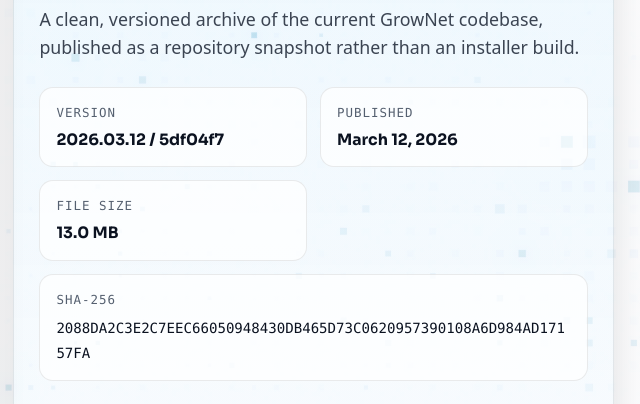
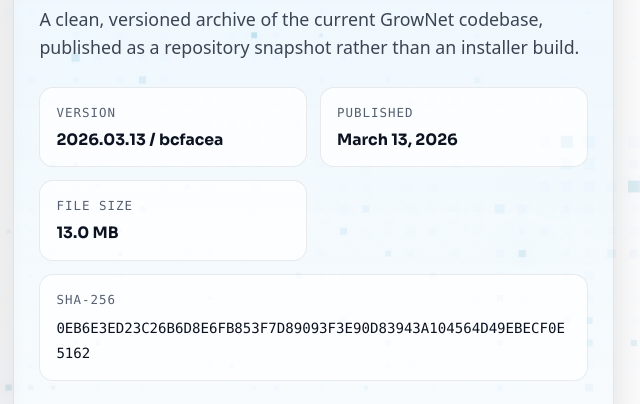
Before and after one commit to nectario/nektronai, a website built with Vite: page website/downloads.html in a window 1280 px wide. Shown: the part 868-1272 px from the top of the page, 640-1280 px from the left. Built offline with nearby package versions, Linux system fonts and the light colour scheme.

Commit message:
downloads: update GrowNet source snapshot to bcfacea

```diff
--- a/website/assets/downloads/releases.json
+++ b/website/assets/downloads/releases.json
@@ -21,12 +21,12 @@
       "eyebrow": "Current release",
       "title": "GrowNet source snapshot",
       "summary": "A clean, versioned archive of the current GrowNet codebase, published as a repository snapshot rather than an installer build.",
-      "version": "2026.03.12 / 5df04f7",
-      "published": "March 12, 2026",
+      "version": "2026.03.13 / bcfacea",
+      "published": "March 13, 2026",
       "fileSize": "13.0 MB",
-      "sha256": "2088DA2C3E2C7EEC66050948430DB465D73C0620957390108A6D984AD17157FA",
+      "sha256": "0EB6E3ED23C26B6D8E6FB853F7D89093F3E90D83943A104564D49EBECF0E5162",
       "downloadLabel": "Download ZIP",
-      "downloadHref": "https://nektron.ai/assets/downloads/grownet-source-2026-03-12-5df04f7.zip",
+      "downloadHref": "https://nektron.ai/assets/downloads/grownet-source-2026-03-13-bcfacea.zip",
       "download": true
     }
   }
--- a/website/downloads.html
+++ b/website/downloads.html
@@ -135,11 +135,11 @@
           <div class="downloads-meta" aria-label="GrowNet source snapshot release details">
             <div class="download-metric">
               <span>Version</span>
-              <strong data-download-field="version">2026.03.12 / 5df04f7</strong>
+              <strong data-download-field="version">2026.03.13 / bcfacea</strong>
             </div>
             <div class="download-metric">
               <span>Published</span>
-              <strong data-download-field="published">March 12, 2026</strong>
+              <strong data-download-field="published">March 13, 2026</strong>
             </div>
             <div class="download-metric">
               <span>File size</span>
@@ -147,7 +147,7 @@
             </div>
             <div class="download-metric wide">
               <span>SHA-256</span>
-              <code data-download-field="sha256">2088DA2C3E2C7EEC66050948430DB465D73C0620957390108A6D984AD17157FA</code>
+              <code data-download-field="sha256">0EB6E3ED23C26B6D8E6FB853F7D89093F3E90D83943A104564D49EBECF0E5162</code>
             </div>
           </div>
 
@@ -158,7 +158,7 @@
           </ul>
 
           <div class="docs-link-row">
-            <a class="button primary" data-download-link href="https://nektron.ai/assets/downloads/grownet-source-2026-03-12-5df04f7.zip" download><span data-download-label>Download ZIP</span></a>
+            <a class="button primary" data-download-link href="https://nektron.ai/assets/downloads/grownet-source-2026-03-13-bcfacea.zip" download><span data-download-label>Download ZIP</span></a>
             <a class="button secondary" href="grownet.html">Open the journal reference</a>
             <a class="button secondary" href="https://github.com/nectario/grownet" target="_blank" rel="noopener noreferrer">GitHub</a>
           </div>
```
